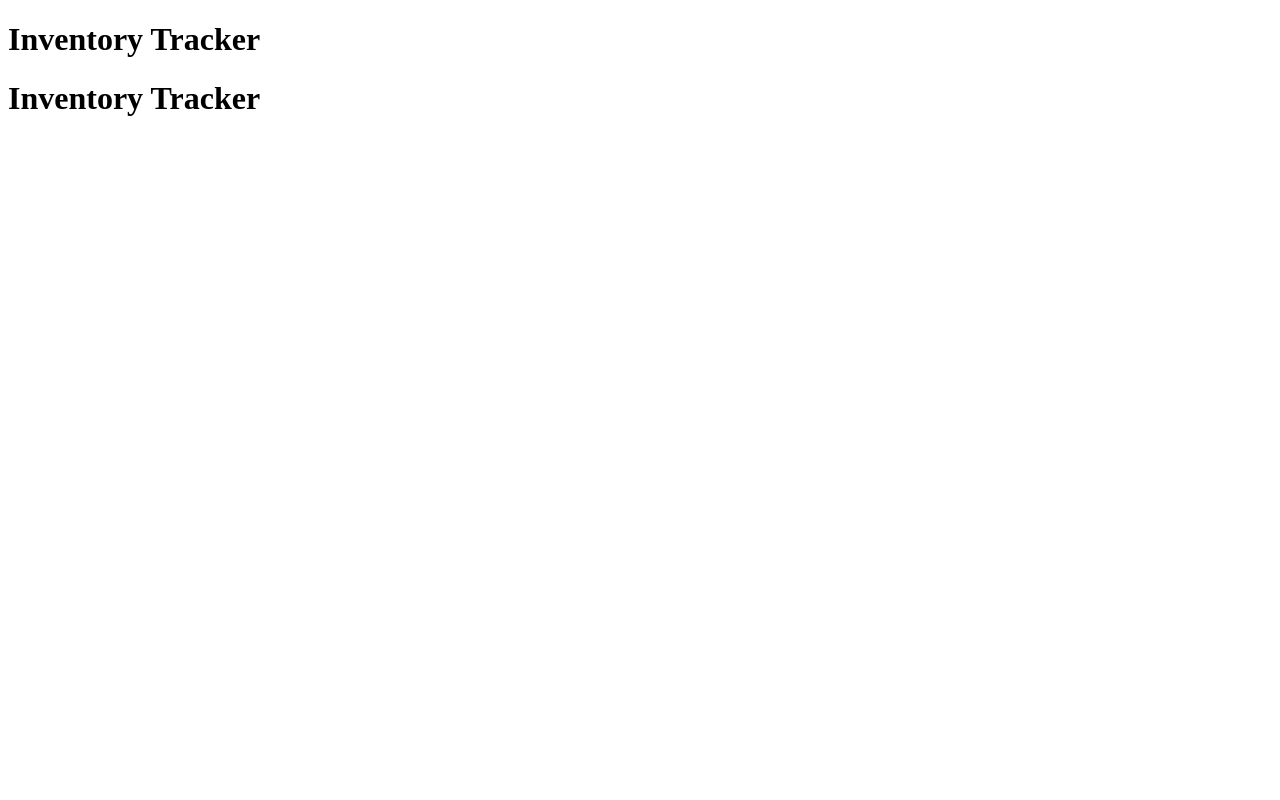
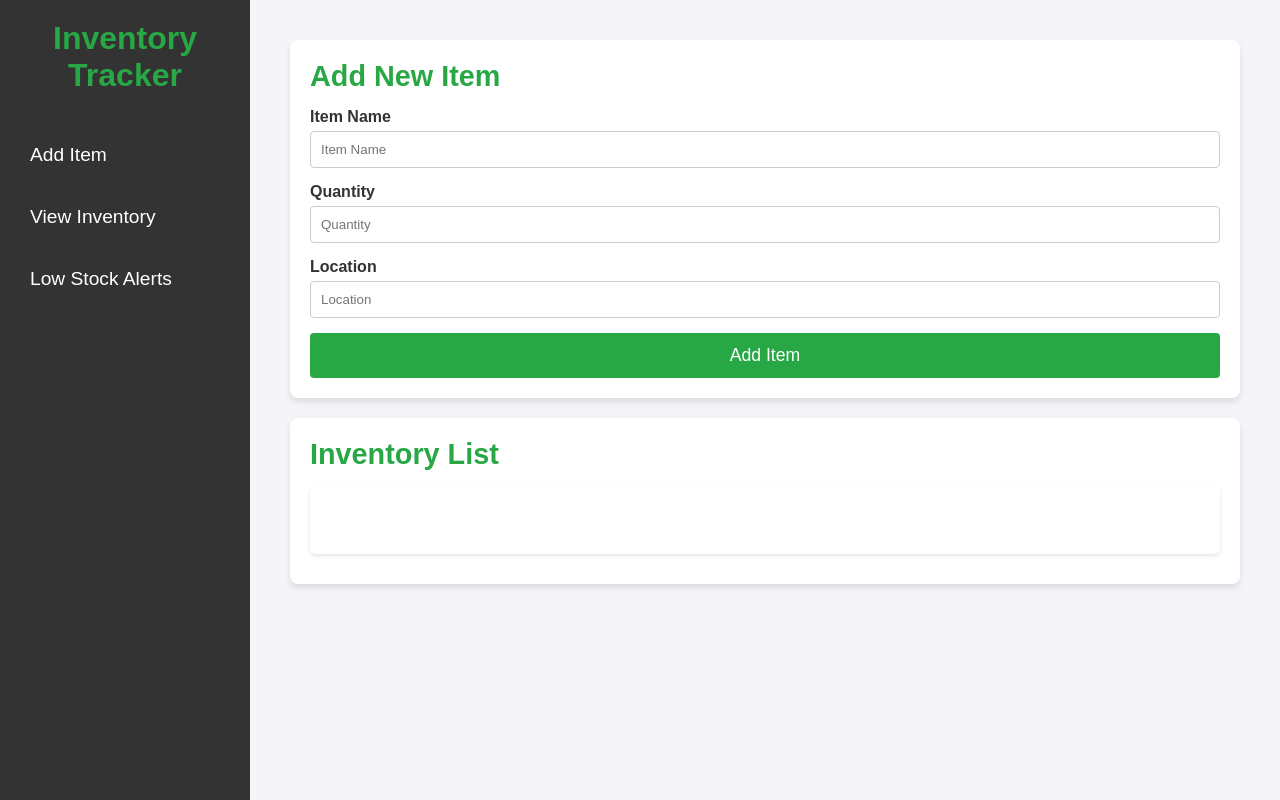
Before and after one commit to EdwardN93/inventory-tracker, a plain HTML site: page index.html in a window 1280 px wide. Drawn offline with Linux system fonts and the light colour scheme.

Commit message:
set and get items to and from localstorage

```diff
--- a/index.html
+++ b/index.html
@@ -3,12 +3,79 @@
   <head>
     <meta charset="UTF-8" />
     <meta name="viewport" content="width=device-width, initial-scale=1.0" />
+    <title>Inventory Tracker</title>
     <link rel="stylesheet" href="style.css" />
     <script src="index.js" defer></script>
-    <title>Inventory Tracker</title>
   </head>
   <body>
-    <h1>Inventory Tracker</h1>
-    <h1>Inventory Tracker</h1>
+    <div class="container">
+      <div class="sidebar">
+        <div class="logo">
+          <h1>Inventory Tracker</h1>
+        </div>
+        <ul>
+          <li><a href="#addItemSection">Add Item</a></li>
+          <li><a href="#inventorySection">View Inventory</a></li>
+          <li><a href="#lowStockAlert">Low Stock Alerts</a></li>
+        </ul>
+      </div>
+
+      <div class="main-content">
+        <!-- Add Item Section -->
+        <section id="addItemSection" class="section add-item">
+          <h2>Add New Item</h2>
+          <form id="addItemForm">
+            <div class="form-group">
+              <label for="itemName">Item Name</label>
+              <input
+                type="text"
+                id="itemName"
+                placeholder="Item Name"
+                required
+              />
+            </div>
+            <div class="form-group">
+              <label for="itemQuantity">Quantity</label>
+              <input
+                type="number"
+                id="itemQuantity"
+                placeholder="Quantity"
+                required
+                min="1"
+              />
+            </div>
+            <div class="form-group">
+              <label for="itemLocation">Location</label>
+              <input
+                type="text"
+                id="itemLocation"
+                placeholder="Location"
+                required
+              />
+            </div>
+            <button type="submit">Add Item</button>
+          </form>
+        </section>
+
+        <!-- Low Stock Alert Section -->
+        <section id="lowStockAlert" class="section low-stock-alert hidden">
+          <h2>⚠️ Low Stock Alert</h2>
+          <p>Some items in your inventory are running low on stock!</p>
+        </section>
+
+        <!-- Inventory List Section -->
+        <section id="inventorySection" class="section inventory">
+          <h2>Inventory List</h2>
+          <ul id="inventoryList" class="inventory-list">
+            <!-- List of items will go here -->
+            <li>
+              <h3></h3>
+              <p></p>
+              <p></p>
+            </li>
+          </ul>
+        </section>
+      </div>
+    </div>
   </body>
 </html>
--- a/index.js
+++ b/index.js
@@ -0,0 +1,49 @@
+"use strict";
+const form = document.querySelector("#addItemSection");
+const itemName = document.querySelector("#itemName");
+const itemQuantity = document.querySelector("#itemQuantity");
+const itemLocation = document.querySelector("#itemLocation");
+const ul = document.querySelector("#inventoryList");
+
+form.addEventListener("submit", (e) => {
+  e.preventDefault();
+  setItem(itemName.value, itemQuantity.value, itemLocation.value);
+  getItemsAndDisplay();
+});
+
+function setItem(itemName, itemQuantity, itemLocation) {
+  let items = JSON.parse(localStorage.getItem("items")) || [];
+  console.log(items);
+  const item = {
+    itemName: itemName,
+    itemQuantity: itemQuantity,
+    itemLocation: itemLocation,
+  };
+
+  items.push(item);
+  localStorage.setItem("items", JSON.stringify(items));
+}
+
+function getItemsAndDisplay() {
+  const data = JSON.parse(localStorage.getItem("items"));
+  if (data) {
+    console.log(data);
+    ul.innerHTML = "";
+
+    data.forEach((item) => {
+      const li = document.createElement("li");
+      const h3Name = document.createElement("h3");
+      h3Name.textContent = `Name: ${item.itemName}`;
+
+      const pStock = document.createElement("p");
+      pStock.textContent = `Stock: ${item.itemQuantity}`;
+
+      const pLocation = document.createElement("p");
+      pLocation.textContent = `Location: ${item.itemLocation}`;
+
+      li.append(h3Name, pStock, pLocation);
+      ul.append(li);
+    });
+  } else console.log(`Nothing in storage`);
+}
+getItemsAndDisplay();
--- a/style.css
+++ b/style.css
@@ -0,0 +1,159 @@
+* {
+  margin: 0;
+  padding: 0;
+  box-sizing: border-box;
+}
+
+body {
+  font-family: "Arial", sans-serif;
+  background-color: #f4f4f9;
+  color: #333;
+  display: flex;
+}
+
+.container {
+  display: flex;
+  width: 100%;
+}
+
+.sidebar {
+  width: 250px;
+  background-color: #333;
+  color: white;
+  padding: 20px;
+  height: 100vh;
+  position: fixed;
+  top: 0;
+  left: 0;
+}
+
+.sidebar .logo {
+  text-align: center;
+  margin-bottom: 40px;
+}
+
+.sidebar h1 {
+  font-size: 2rem;
+  color: #28a745;
+}
+
+.sidebar ul {
+  list-style-type: none;
+}
+
+.sidebar ul li {
+  margin: 20px 0;
+}
+
+.sidebar ul li a {
+  color: white;
+  text-decoration: none;
+  font-size: 1.2rem;
+  display: block;
+  padding: 10px;
+  border-radius: 5px;
+}
+
+.sidebar ul li a:hover {
+  background-color: #28a745;
+}
+
+.main-content {
+  margin-left: 250px;
+  width: calc(100% - 250px);
+  padding: 40px;
+}
+
+h2 {
+  color: #28a745;
+  font-size: 1.8rem;
+  margin-bottom: 15px;
+}
+
+.section {
+  background-color: white;
+  padding: 20px;
+  border-radius: 8px;
+  margin-bottom: 20px;
+  box-shadow: 0 4px 6px rgba(0, 0, 0, 0.1);
+}
+
+.add-item,
+.low-stock-alert,
+.inventory {
+  margin-bottom: 20px;
+}
+
+.form-group {
+  margin-bottom: 15px;
+}
+
+label {
+  font-weight: bold;
+}
+
+input {
+  width: 100%;
+  padding: 10px;
+  margin-top: 5px;
+  border: 1px solid #ccc;
+  border-radius: 4px;
+}
+
+button {
+  width: 100%;
+  padding: 12px;
+  background-color: #28a745;
+  color: white;
+  border: none;
+  border-radius: 4px;
+  cursor: pointer;
+  font-size: 1.1rem;
+}
+
+button:hover {
+  background-color: #218838;
+}
+
+/* Low Stock Alert */
+.low-stock-alert {
+  background-color: #ffcc00;
+  padding: 15px;
+  border-radius: 8px;
+}
+
+.low-stock-alert.hidden {
+  display: none;
+}
+
+/* Inventory List */
+.inventory-list {
+  list-style: none;
+  padding: 0;
+}
+
+.inventory-list li {
+  display: flex;
+  justify-content: space-between;
+  flex-direction: column;
+  gap: 1.2rem;
+  padding: 15px;
+  background-color: #fff;
+  margin: 10px 0;
+  border-radius: 6px;
+  box-shadow: 0 2px 4px rgba(0, 0, 0, 0.1);
+}
+
+.inventory-list li button {
+  background-color: #dc3545;
+  color: white;
+  border: none;
+  border-radius: 4px;
+  padding: 5px 10px;
+  cursor: pointer;
+  font-size: 0.9rem;
+}
+
+.inventory-list li button:hover {
+  background-color: #c82333;
+}
```
